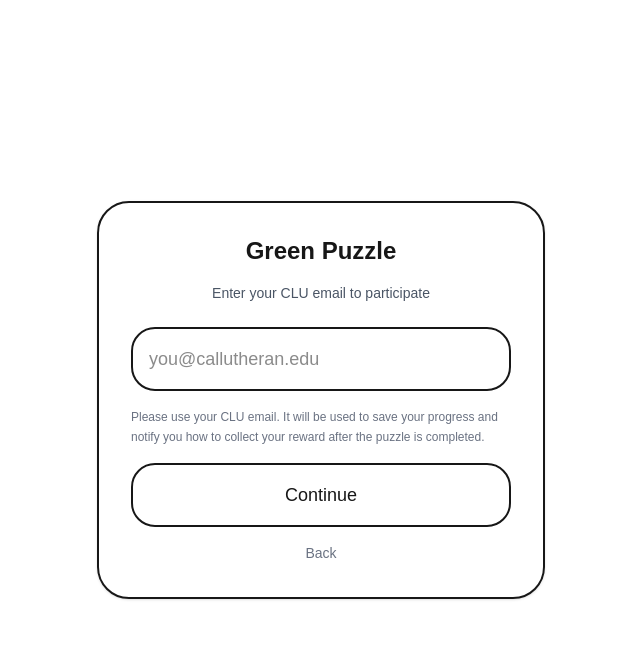
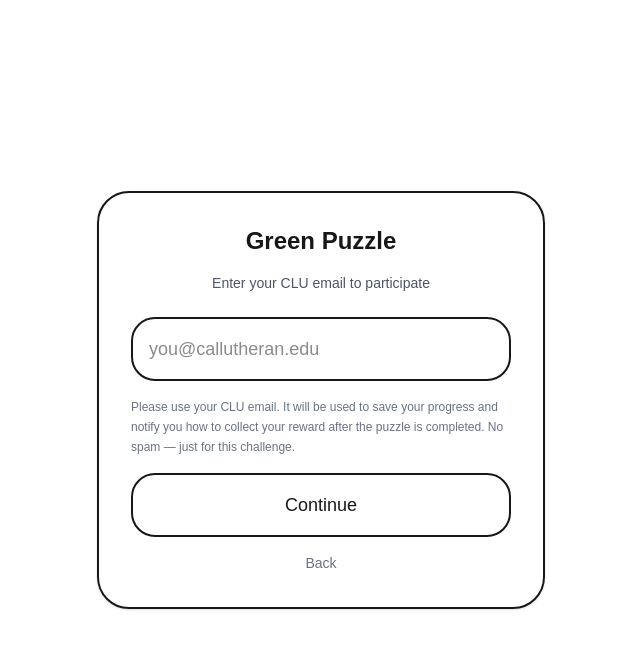
Before and after one commit to jackyxuzhiqi-dotcom/green-puzzle-mvp, a Next.js app: page / in a window 1280 px wide. Both pictures are taken after a click on the button "Get Started". Shown: the top 648 px of the page, without its empty margins (319-959 px from the left). Built offline with nearby package versions, Linux system fonts and the light colour scheme; no server answers.

Commit message:
Update puzzle UI

```diff
--- a/app/page.tsx
+++ b/app/page.tsx
@@ -384,7 +384,7 @@
               <p className="text-xs leading-5 text-gray-500">
                 Please use your CLU email. It will be used to save your progress
                 and notify you how to collect your reward after the puzzle is
-                completed.
+                completed. No spam — just for this challenge.
               </p>
 
               <button
```
